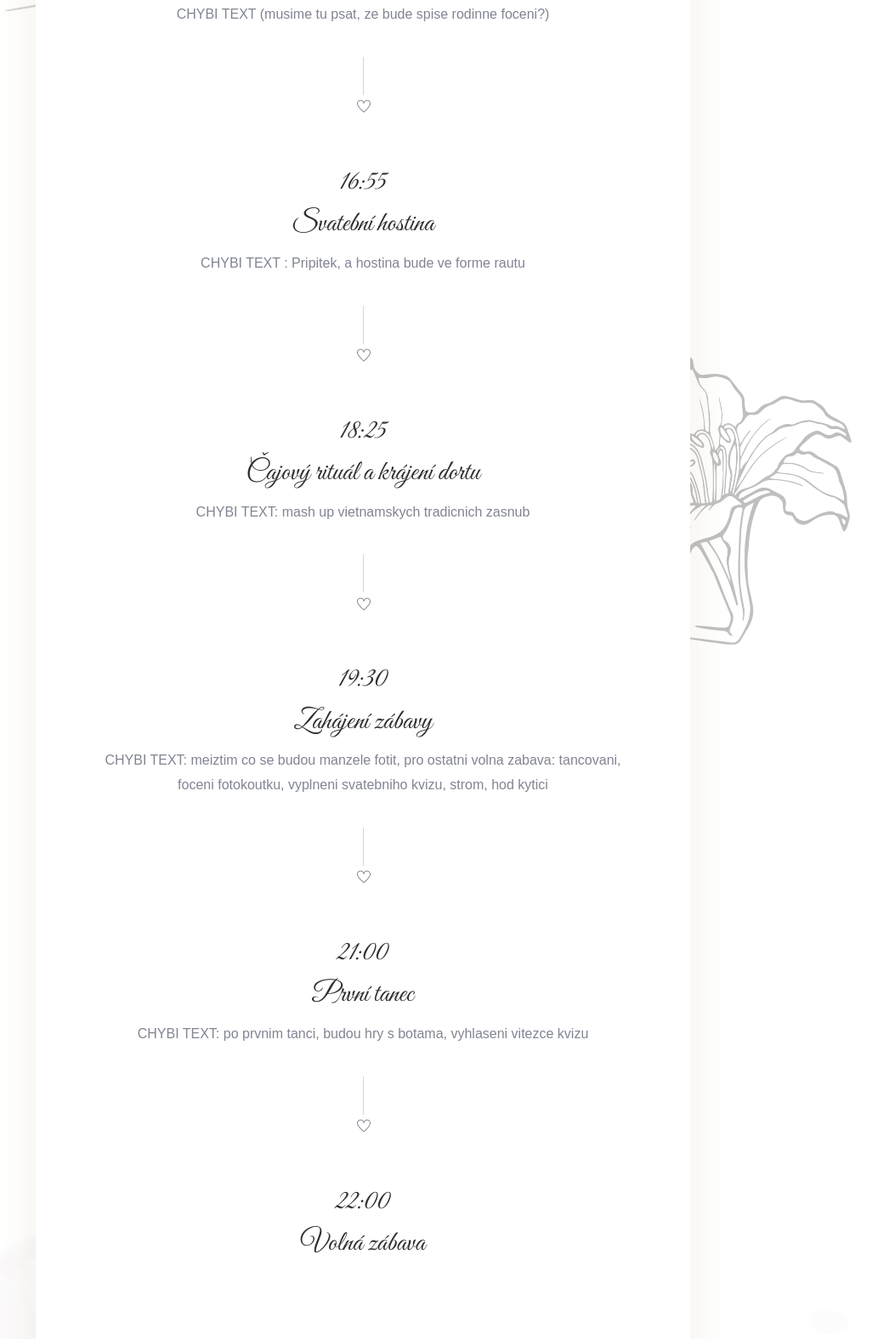
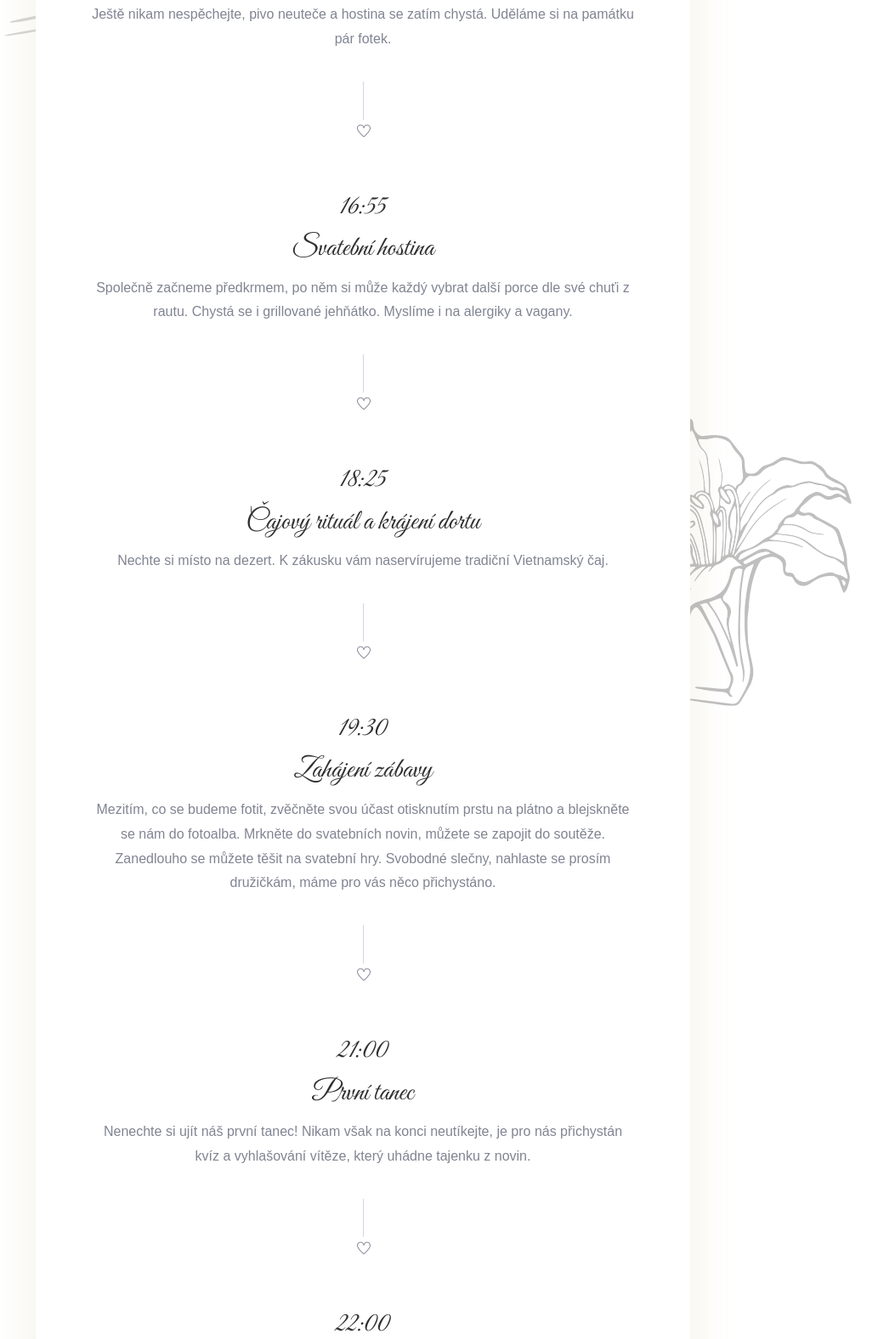
Before and after one commit to raskovi-online/wedding, a plain HTML site: page index.html in a window 1280 px wide. Shown: the part 4389-5965 px from the top of the page at 85% size, without its empty margins (213-1246 px from the left). Drawn offline with Linux system fonts and the light colour scheme; a web font is replaced by a local one.

Commit message:
Update itinerary

```diff
--- a/index.html
+++ b/index.html
@@ -228,37 +228,58 @@
                             <div class="grid">
                                 <h3>15:30</h3>
                                 <h3>Příjezd hostů</h3>
-                                <p>CHYBI TEXT (pro ty kteri se tu budou ubytovavat, tak at prijedou drive)</p>
+                                <p>
+                                    Vy, kteří jste ubytováni na hotelu Vítkova Hora (viz. sekce Ubytování), přijeďte prosím s předstihem, ať se stihnete ubytovat.
+                                </p>
                             </div>
                             <div class="grid">
                                 <h3>16:00</h3>
                                 <h3>Obřad</h3>
-                                <p>CHYBI TEXT (obrad bude venku i za deste :)), teren je travnaty, je potreba trosku slapnout do kopce)</p>
+                                <p>
+                                    Obřad se koná venku s výhledem na Karlovy Vary.
+                                </p>
                             </div>
                             <div class="grid">
                                 <h3>16:30</h3>
                                 <h3>Společné focení</h3>
-                                <p>CHYBI TEXT (musime tu psat, ze bude spise rodinne foceni?)</p>
+                                <p>
+                                    Ještě nikam nespěchejte, pivo neuteče a hostina se zatím chystá. Uděláme si na památku pár fotek.
+                                </p>
                             </div>
                             <div class="grid">
                                 <h3>16:55</h3>
                                 <h3>Svatební hostina</h3>
-                                <p>CHYBI TEXT : Pripitek, a hostina bude ve forme rautu</p>
+                                <p>
+                                    Společně začneme předkrmem, po něm si může každý vybrat další porce dle své chuťi z rautu.
+                                    Chystá se i grillované jehňátko.
+                                    Myslíme i na alergiky a vagany.
+                                </p>
                             </div>
                             <div class="grid">
                                 <h3>18:25</h3>
                                 <h3>Čajový rituál a krájení dortu</h3>
-                                <p>CHYBI TEXT: mash up vietnamskych tradicnich zasnub</p>
+                                <p>
+                                    Nechte si místo na dezert.
+                                    K zákusku vám naservírujeme tradiční Vietnamský čaj.
+                                </p>
                             </div>
                             <div class="grid">
                                 <h3>19:30</h3>
                                 <h3>Zahájení zábavy</h3>
-                                <p>CHYBI TEXT: meiztim co se budou manzele fotit, pro ostatni volna zabava: tancovani, foceni fotokoutku, vyplneni svatebniho kvizu, strom, hod kytici</p>
+                                <p>
+                                    Mezitím, co se budeme fotit, zvěčněte svou účast otisknutím prstu na plátno a blejskněte se nám do fotoalba.
+                                    Mrkněte do svatebních novin, můžete se zapojit do soutěže.
+                                    Zanedlouho se můžete těšit na svatební hry.
+                                    Svobodné slečny, nahlaste se prosím družičkám, máme pro vás něco přichystáno.
+                                </p>
                             </div>
                             <div class="grid">
                                 <h3>21:00</h3>
                                 <h3>První tanec</h3>
-                                <p>CHYBI TEXT: po prvnim tanci, budou hry s botama, vyhlaseni vitezce kvizu</p>
+                                <p>
+                                    Nenechte si ujít náš první tanec!
+                                    Nikam však na konci neutíkejte, je pro nás přichystán kvíz a vyhlašování vítěze, který uhádne tajenku z novin.
+                                </p>
                             </div>
                             <div class="grid">
                                 <h3>22:00</h3>
```
